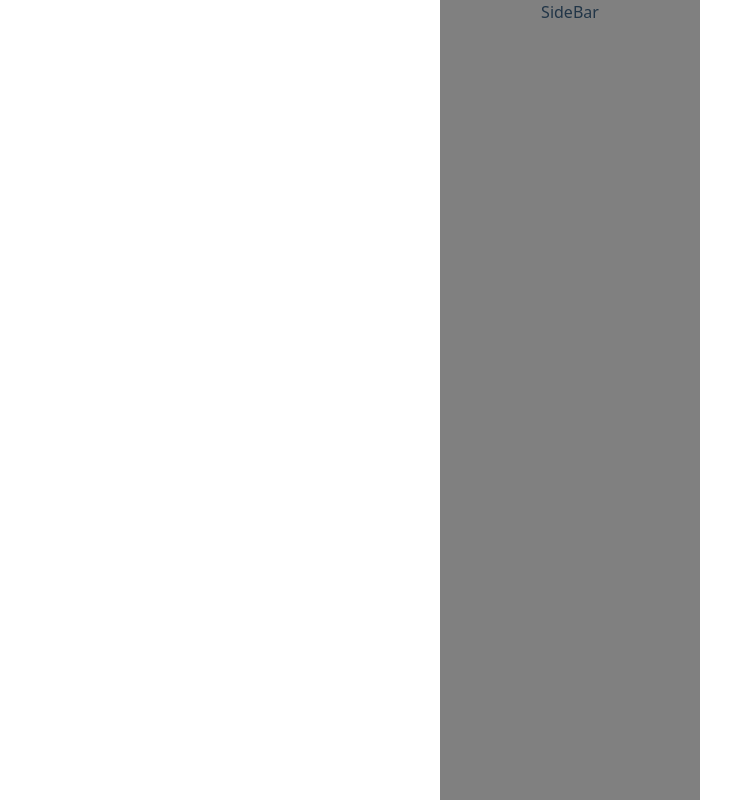
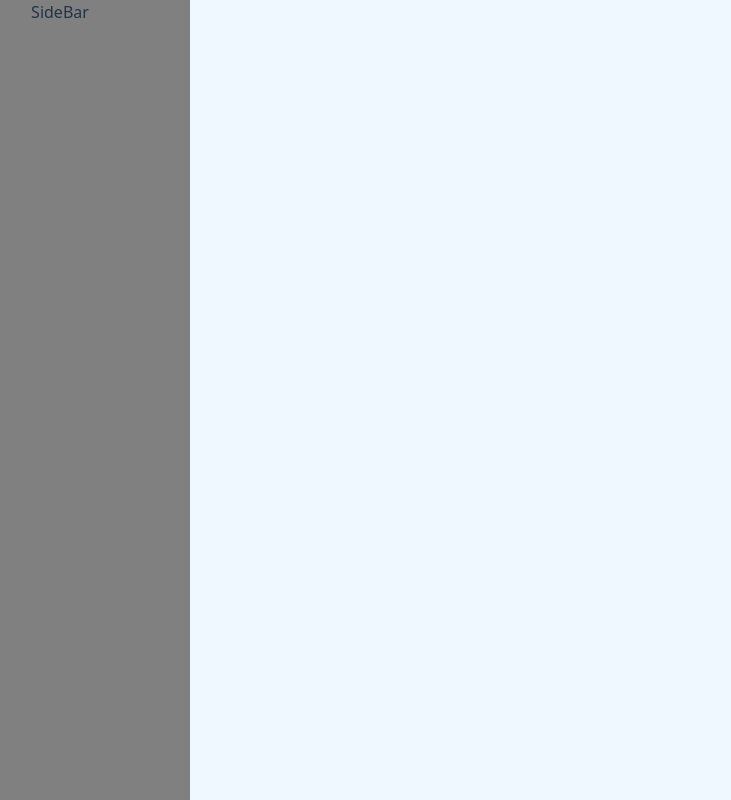
Before and after one commit to Mohamed-Abuali/Revue, a React (Vite) app: page / in a window 1280 px wide. Shown: the whole page, without its empty margins (70-801 px from the left). Built offline with nearby package versions, Linux system fonts and the light colour scheme.

Commit message:
refactor(layout): change home container to use grid layout
Replace flexbox with grid layout for better sidebar and content organization

```diff
--- a/src/App.css
+++ b/src/App.css
@@ -5,14 +5,14 @@
   text-align: center;
 }
 .home-container{
-  width: 100%;
+  width: 100vw;
   height: auto;
-  display: flex;
-  justify-content: start;
-  align-items: center;
+  display: grid;
+  grid-template-columns: 280px 1fr;
   background-color: aliceblue;
 }
 .sidebar-container{
+  grid-column: ;
   height: 100dvh;
   width: 260px;
   background-color: gray;
```
